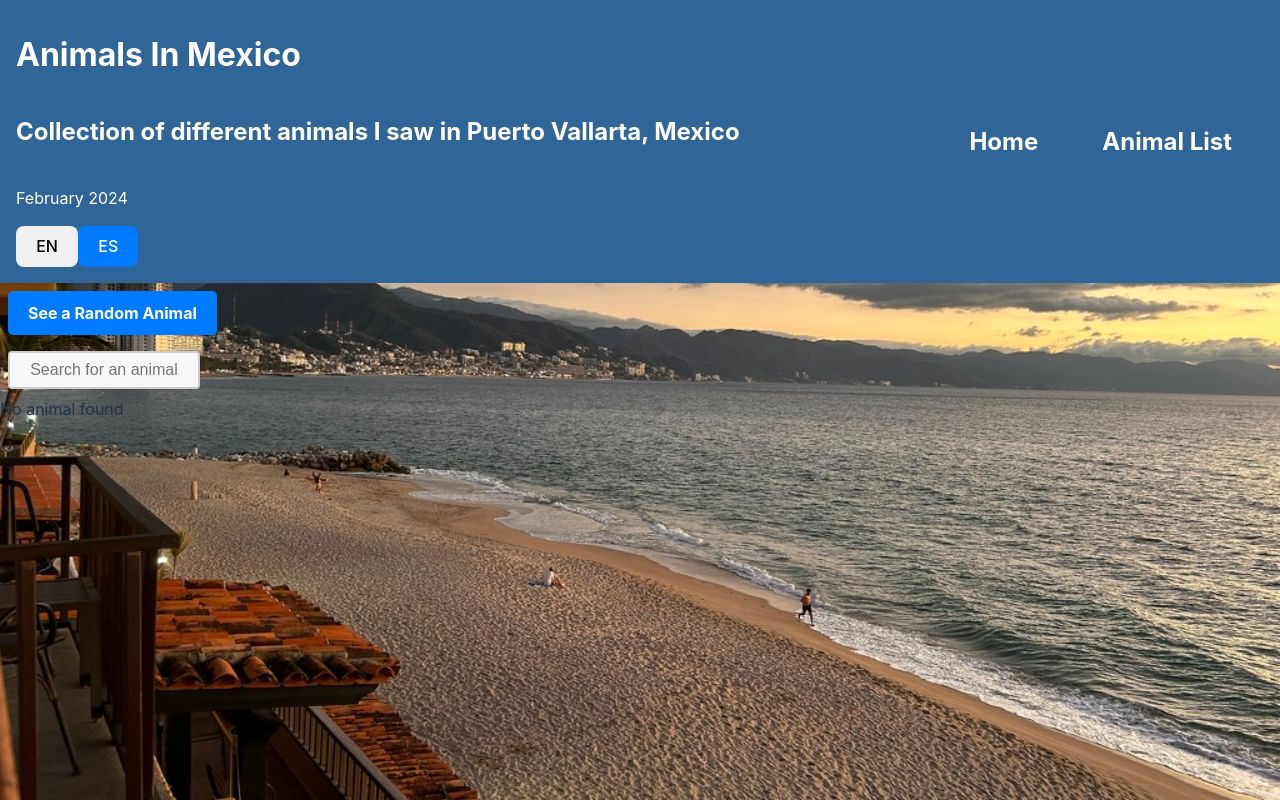
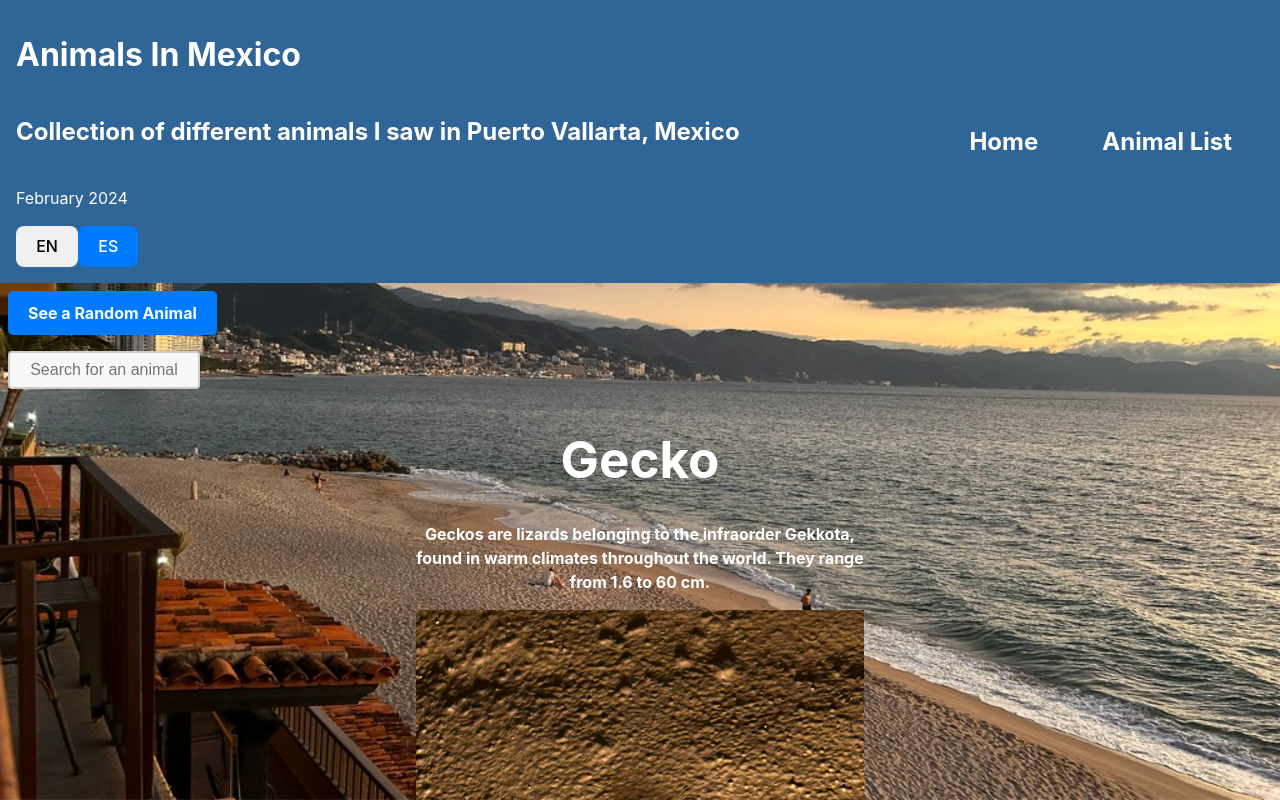
Before and after one commit to mathyasp/animals-in-mexico, a React (Vite) app: page /animals-in-mexico/random-animal in a window 1280 px wide. Built offline with nearby package versions, Linux system fonts and the light colour scheme; the HTML template or start-up script is replaced by a standard one.

Commit message:
fixed bug in random animal button

```diff
--- a/src/App.tsx
+++ b/src/App.tsx
@@ -1,6 +1,6 @@
 import './App.css';
 import { Routes, Route, Link } from 'react-router-dom';
-import { useState } from 'react';
+import { useState, useCallback, useEffect } from 'react';
 import { AnimalType } from './types';
 import englishDataWithIds from '../animalDataEnglish';
 import spanishDataWithIds from '../animalDataSpanish';
@@ -14,11 +14,15 @@ function App() {
   const [isSpanish, setIsSpanish] = useState(false);
   const [randomAnimal, setRandomAnimal] = useState<AnimalType | null>(null);
 
-  const handleRandomClick = () => {
+  const handleRandomClick = useCallback(() => {
     const animals: AnimalType[] = isSpanish ? spanishDataWithIds : englishDataWithIds;
     const newRandomAnimal: AnimalType = animals[Math.floor(Math.random() * animals.length)];
     setRandomAnimal(newRandomAnimal);
-  }
+  }, [isSpanish]);
+
+  useEffect(() => {
+    handleRandomClick();
+  }, [handleRandomClick]);
 
   return (
     <div className='App'>
--- a/src/components/RandomAnimal/RandomAnimal.tsx
+++ b/src/components/RandomAnimal/RandomAnimal.tsx
@@ -10,9 +10,13 @@ interface RandomAnimalProps {
 
 function RandomAnimal({ isSpanish, randomAnimalId }: RandomAnimalProps): JSX.Element {
   const animals: AnimalType[] = isSpanish ? spanishDataWithIds : englishDataWithIds;
-  const randomAnimal = animals.find(animal => animal.id === randomAnimalId);
+  let randomAnimal = null;
 
-  return <Animal animal={randomAnimal} isSpanish={isSpanish} />;
+  if (randomAnimalId !== null) {
+    randomAnimal = animals.find(animal => animal.id === randomAnimalId);
+  }
+
+  return randomAnimal ? <Animal animal={randomAnimal} isSpanish={isSpanish} /> : <p>No animal found</p>;
 }
 
 export default RandomAnimal;
```
